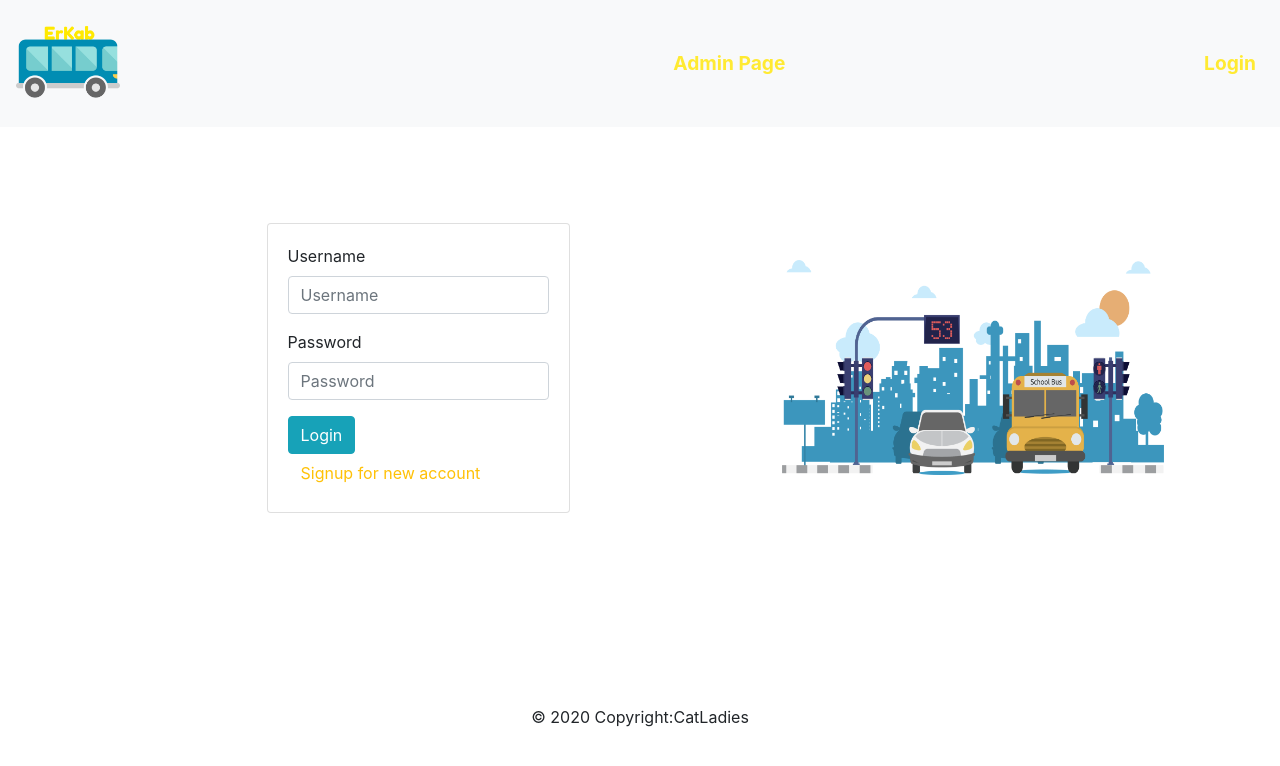
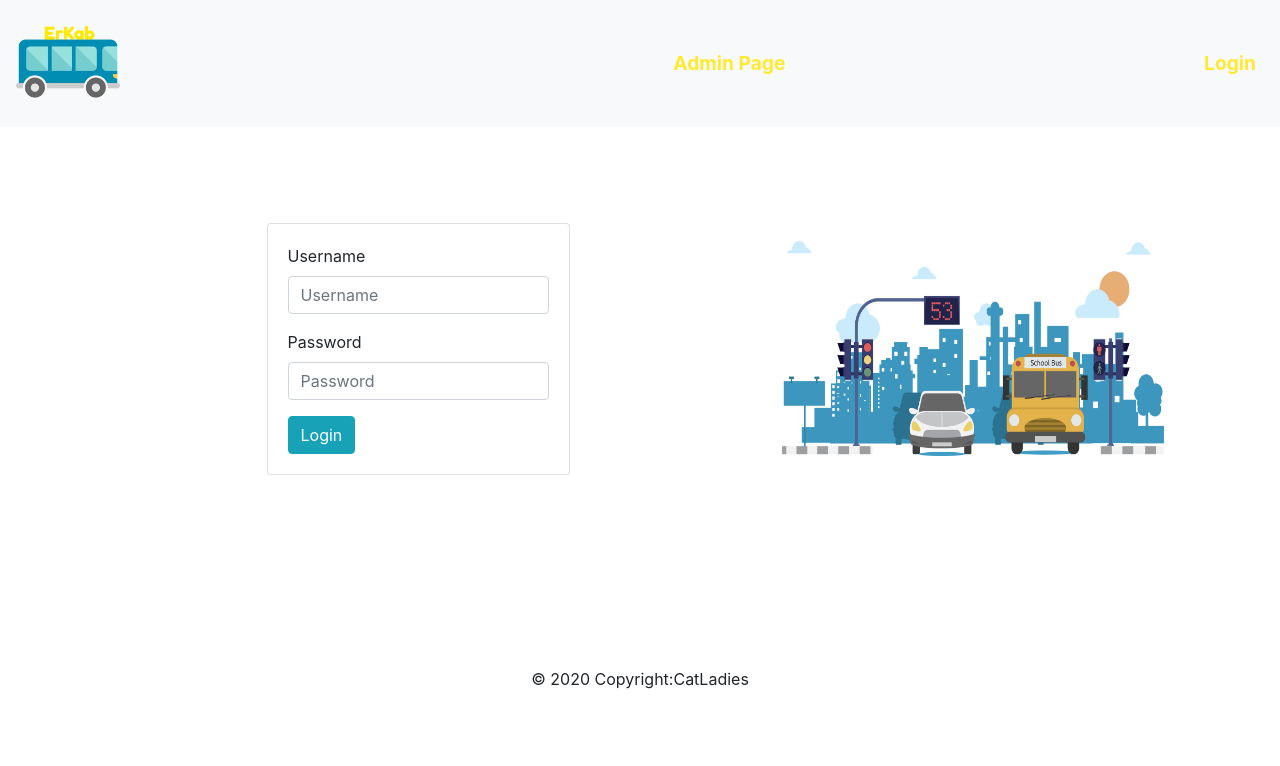
Before and after one commit to annaguzel/Erkab-Admin-FrontEnd, a React (Create React App) app: page /login in a window 1280 px wide. Shown: the top 766 px of the page. Built offline with nearby package versions, Linux system fonts and the light colour scheme.

Commit message:
Review Edits

```diff
--- a/src/Components/AuthButton.js
+++ b/src/Components/AuthButton.js
@@ -4,19 +4,7 @@ import { connect } from "react-redux";
 import { logout } from "../store/actions";
 
 const AuthButton = ({ user, logout }) => {
-  let buttons = [
-    <li key="loginButton" className="nav-item font-weight-bold">
-      <Link
-        style={{ color: "#ffea32", fontSize: "1.2rem" }}
-        to="/login"
-        className="nav-link"
-      >
-        Login
-      </Link>
-    </li>,
-  ];
-  if (user) {
-    buttons = (
+  return user ? (
     <>
       <span style={{ color: "ffea32" }} className="nav-link shadow">
         {user.username}
@@ -31,9 +19,17 @@ const AuthButton = ({ user, logout }) => {
         </span>
       </li>
     </>
+  ) : (
+    <li key="loginButton" className="nav-item font-weight-bold">
+      <Link
+        style={{ color: "#ffea32", fontSize: "1.2rem" }}
+        to="/login"
+        className="nav-link"
+      >
+        Login
+      </Link>
+    </li>
   );
-  }
-  return <ul className="auth navbar-nav ml-auto">{buttons}</ul>;
 };
 
 const mapStateToProps = ({ user }) => ({
--- a/src/Components/Login.js
+++ b/src/Components/Login.js
@@ -59,13 +59,6 @@ class Login extends Component {
                     <button type="submit" className="btn btn-info">
                       Login
                     </button>
-                    <Link
-                      style={{ color: "#ffc107" }}
-                      to="/signup"
-                      className="btn btn-link my-2 my-sm-0"
-                    >
-                      Signup for new account
-                    </Link>
                   </form>
                 </div>
               </div>
--- a/src/Components/Sidebar.js
+++ b/src/Components/Sidebar.js
@@ -10,7 +10,7 @@ const Sidebar = () => (
     </section>
     <section>
       <h4 className="menu-item active mb-5 ml-3">
-        <NavLink to="/routs">Routs</NavLink>
+        <NavLink to="/routs">Routes</NavLink>
       </h4>
     </section>
     <section>
```
Lines whose indentation alone changed are shown as unchanged.
